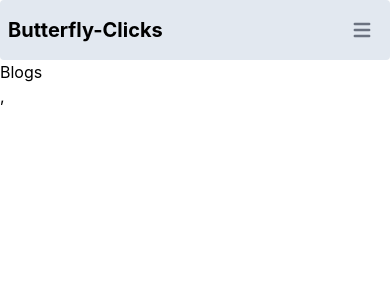
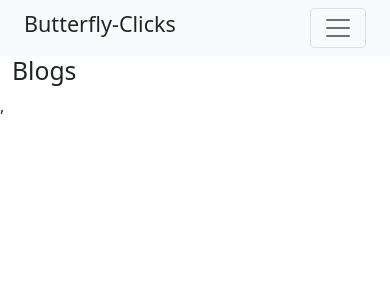
Before and after one commit to assraf-nur/Mohsin-clicks, a React (Create React App) app: page /blogs in a window 390 px wide. Shown: the top 300 px of the page. Built offline with nearby package versions, Linux system fonts and the light colour scheme.

Commit message:
added a banner AF

```diff
--- a/package.json
+++ b/package.json
@@ -6,8 +6,9 @@
     "@testing-library/jest-dom": "^5.16.4",
     "@testing-library/react": "^13.1.1",
     "@testing-library/user-event": "^13.5.0",
-    "flowbite": "^1.4.2",
+    "bootstrap": "^5.1.3",
     "react": "^18.0.0",
+    "react-bootstrap": "^2.2.3",
     "react-dom": "^18.0.0",
     "react-router-dom": "^6.3.0",
     "react-scripts": "5.0.1",
--- a/src/Components/Header/Navbar/Navbar.js
+++ b/src/Components/Header/Navbar/Navbar.js
@@ -1,59 +1,25 @@
 import React from "react";
+import { Nav } from "react-bootstrap";
 import { Link } from "react-router-dom";
 
 const Navbar = () => {
   return (
-    <nav className=" bg-slate-200 container mx-auto border-gray-200 px-2 sm:px-4 py-2.5 rounded dark:bg-gray-800">
-      <div className="container flex flex-wrap justify-between items-center mx-auto">
-         <Link className=" text-xl font-bold" to='/home'>Butterfly-Clicks</Link>
-        <button
-          data-collapse-toggle="mobile-menu"
-          type="button"
-          className="inline-flex items-center p-2 ml-3 text-sm text-gray-500 rounded-lg md:hidden hover:bg-gray-100 focus:outline-none focus:ring-2 focus:ring-gray-200 dark:text-gray-400 dark:hover:bg-gray-700 dark:focus:ring-gray-600"
-          aria-controls="mobile-menu"
-          aria-expanded="false"
-        >
-          <span className="sr-only">Open main menu</span>
-          <svg
-            className="w-6 h-6"
-            fill="currentColor"
-            viewBox="0 0 20 20"
-            xmlns="http://www.w3.org/2000/svg"
-          >
-            <path
-              fillRule="evenodd"
-              d="M3 5a1 1 0 011-1h12a1 1 0 110 2H4a1 1 0 01-1-1zM3 10a1 1 0 011-1h12a1 1 0 110 2H4a1 1 0 01-1-1zM3 15a1 1 0 011-1h12a1 1 0 110 2H4a1 1 0 01-1-1z"
-              clipRule="evenodd"
-            ></path>
-          </svg>
-          <svg
-            className="hidden w-6 h-6"
-            fill="currentColor"
-            viewBox="0 0 20 20"
-            xmlns="http://www.w3.org/2000/svg"
-          >
-            <path
-              fillRule="evenodd"
-              d="M4.293 4.293a1 1 0 011.414 0L10 8.586l4.293-4.293a1 1 0 111.414 1.414L11.414 10l4.293 4.293a1 1 0 01-1.414 1.414L10 11.414l-4.293 4.293a1 1 0 01-1.414-1.414L8.586 10 4.293 5.707a1 1 0 010-1.414z"
-              clipRule="evenodd"
-            ></path>
-          </svg>
-        </button>
-        <div className="hidden w-full md:block md:w-auto" id="mobile-menu">
-          <ul className="flex flex-col mt-4 md:flex-row md:space-x-8 md:mt-0 md:text-sm md:font-medium">
-            <li>
-              <Link to='/home'>Home</Link>
-            </li>
-            <li>
-              <Link to='/review'>Review</Link>
-            </li>
-            <li>
-              <Link to='/blogs'>Blogs</Link>
-            </li>
-          </ul>
+    <div>
+      <nav className="navbar navbar-expand-lg navbar-light bg-light container">
+        <div className="container-fluid">
+          <h4>Butterfly-Clicks</h4>
+          <button className="navbar-toggler" type="button" data-bs-toggle="collapse" data-bs-target="#navbarNavAltMarkup" aria-controls="navbarNavAltMarkup" aria-expanded="false" aria-label="Toggle navigation">
+            <span className="navbar-toggler-icon"></span>
+          </button>
+          <div className="collapse navbar-collapse" id="navbarNavAltMarkup">
+            <div className="navbar-nav ms-auto">
+             <Nav.Link as={Link} to='/home'>Home</Nav.Link>
+             <Nav.Link as={Link} to='/blogs'>Blogs</Nav.Link>
+            </div>
+          </div>
         </div>
-      </div>
-    </nav>
+      </nav>
+    </div>
   );
 };
 
--- a/src/Components/Home/Banner/Banner.js
+++ b/src/Components/Home/Banner/Banner.js
@@ -1,11 +1,48 @@
-import React from 'react';
+import React from "react";
+import { Carousel } from "react-bootstrap";
 
 const Banner = () => {
-    return (
-        <div>
+  return (
+    <Carousel>
+      <Carousel.Item>
+        <img
+          className="d-block w-100"
+          src="holder.js/800x400?text=First slide&bg=373940"
+          alt="First slide"
+        />
+        <Carousel.Caption>
+          <h3>First slide label</h3>
+          <p>Nulla vitae elit libero, a pharetra augue mollis interdum.</p>
+        </Carousel.Caption>
+      </Carousel.Item>
+      <Carousel.Item>
+        <img
+          className="d-block w-100"
+          src="holder.js/800x400?text=Second slide&bg=282c34"
+          alt="Second slide"
+        />
 
-        </div>
-    );
+        <Carousel.Caption>
+          <h3>Second slide label</h3>
+          <p>Lorem ipsum dolor sit amet, consectetur adipiscing elit.</p>
+        </Carousel.Caption>
+      </Carousel.Item>
+      <Carousel.Item>
+        <img
+          className="d-block w-100"
+          src="holder.js/800x400?text=Third slide&bg=20232a"
+          alt="Third slide"
+        />
+
+        <Carousel.Caption>
+          <h3>Third slide label</h3>
+          <p>
+            Praesent commodo cursus magna, vel scelerisque nisl consectetur.
+          </p>
+        </Carousel.Caption>
+      </Carousel.Item>
+    </Carousel>
+  );
 };
 
 export default Banner;
--- a/src/Components/Home/Blogs/Blogs.js
+++ b/src/Components/Home/Blogs/Blogs.js
@@ -2,7 +2,7 @@ import React from 'react';
 
 const Blogs = () => {
     return (
-        <div>
+        <div className='container'>
             <h2>Blogs</h2>
         </div>
     );
--- a/src/Components/Home/Home.js
+++ b/src/Components/Home/Home.js
@@ -4,6 +4,7 @@ import Banner from './Banner/Banner';
 const Home = () => {
     return (
         <div className='container'>
+            <h1>ache</h1>
             <Banner></Banner>
         </div>
     );
--- a/src/index.js
+++ b/src/index.js
@@ -4,6 +4,7 @@ import "./index.css";
 import App from "./App";
 import reportWebVitals from "./reportWebVitals";
 import { BrowserRouter } from "react-router-dom";
+import 'bootstrap/dist/css/bootstrap.min.css';
 
 const root = ReactDOM.createRoot(document.getElementById("root"));
 root.render(
--- a/tailwind.config.js
+++ b/tailwind.config.js
@@ -1,12 +1,9 @@
 module.exports = {
   content: [
-    "./src/**/*.{js,jsx,ts,tsx}",
-    "./node_modules/flowbite/**/*.js"
+    "./src/**/*.{js,jsx,ts,tsx}"
   ],
   theme: {
     extend: {},
   },
-  plugins: [
-    require('flowbite/plugin')
-  ],
+  plugins: [],
 }
```
Also changed, not shown: 1 other file (tests, documents, lock files or other folders).
